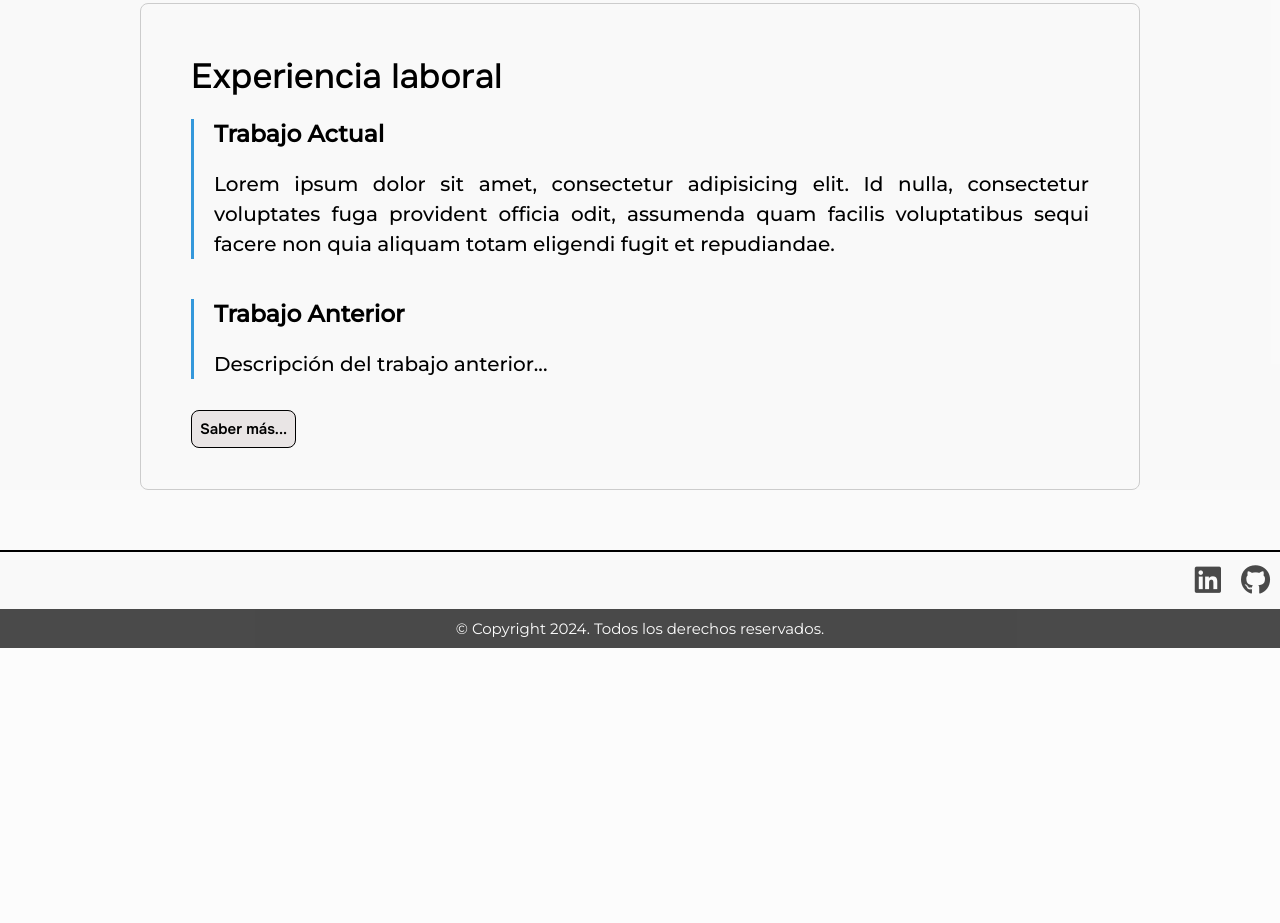
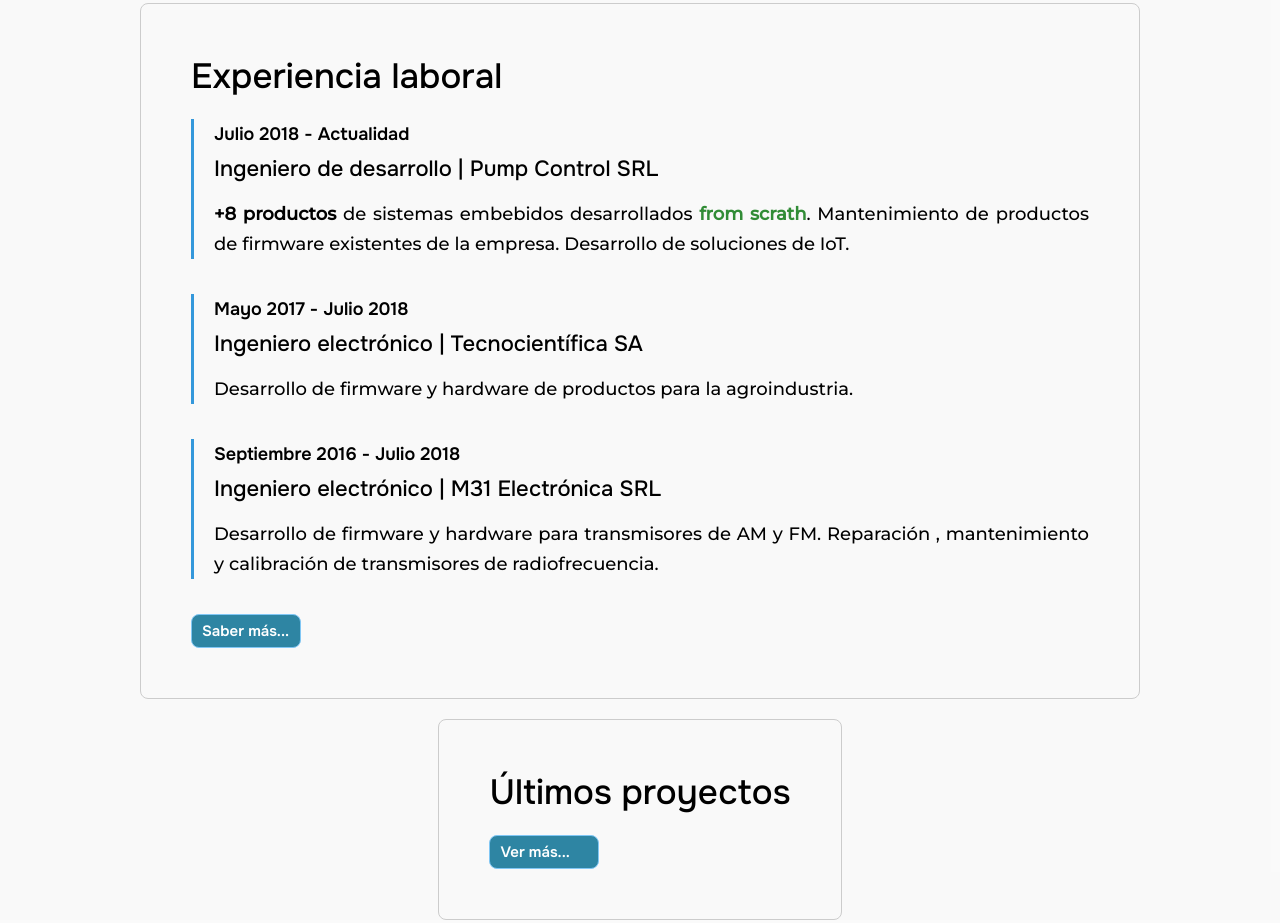
Before and after one commit to gastonvallasciani/web_personal, a plain HTML site: page index.html in a window 1280 px wide. Shown: the part 399-1322 px from the top of the page. Before the commit the page ends 1047 px from the top, so only its background shows below. Drawn offline with Linux system fonts and the light colour scheme.

Commit message:
Working on homepage last projects section

```diff
--- a/css/style.css
+++ b/css/style.css
@@ -66,6 +66,10 @@
 
 .text_color {
     color: #06740cd2;
+}
+
+.text_bold{
+    font-weight: 600;
 }
 
 .linkedin_icon {
@@ -353,16 +357,25 @@
 }
 
 .homepage_experience_tittle {
-    padding-bottom: 2rem;
+    padding-bottom: 0.5rem;
+    font-family: 'Onest', sans-serif;
+    font-weight: 600;
+}
+
+.homepage_experience_position {
+    padding-bottom: 1.5rem; /* Espacio entre las experiencias */
+    font-family: 'Onest', sans-serif;
+    font-size: 2.2rem;
+    font-weight: 500;
 }
 
 .homepage_experience {
     border-left: 0.3rem solid #3498db; /* Línea vertical para indicar la cronología */
     padding-left: 2rem; /* Espacio a la izquierda de la línea vertical */
-    margin-bottom: 2rem; /* Espacio entre las experiencias */
+    margin-bottom: 1.5rem; /* Espacio entre las experiencias */
     text-align: justify;
     font-family: 'Onest', sans-serif;
-    font-size: 2rem;
+    font-size: 1.8rem;
     font-style: normal;
     font-weight: 500;
     line-height: 3rem;
@@ -373,11 +386,18 @@
     font-size: 1.5rem;
     font-style: normal;
     font-weight: 600;
-    color: #000;
-    border: 1.5px solid #000;
+    color: #fff;
+    border: 1.5px solid #81c7f5;
     border-radius: 0.8rem;
-    padding:0.8rem;
-    background-color: #e9e5e5;
+    padding:0.6rem;
+    padding-left: 1rem;
+    padding-right: 1rem;
+    background-color: #066f92d5;
+    max-width: 11rem;
+}
+
+.homepage_know_more:hover {
+    scale: 1.1;
 }
 /*--------------------------------------------------------------------------------*/
 /*----------------------------About me style--------------------------------------*/
--- a/index.html
+++ b/index.html
@@ -46,8 +46,8 @@
 
                 </div>
                 <p class="homepage_main_paragrpah">
-                    +6 años de experiencia. <span class="text_color">Ingeniero electrónico y Desarrollador de Sistemas Embebidos</span>. De Buenos Aires, Argentina. <span class="text_opacity"> Especializado en el desarrollo
-                    de sistemas embebidos e IoT.</span>
+                    +6 años de experiencia. <span class="text_color text_bold">Ingeniero electrónico y Desarrollador de Sistemas Embebidos</span>. De Buenos Aires, Argentina. Especializado en el desarrollo
+                    de sistemas embebidos e IoT.
                 </p>
                 <div class="homepage_redes">
                     <div class="linkedin_icon">
@@ -69,15 +69,29 @@
         <section class="homepage_experience_section">
             <h2 class="homepage_experience_section_title">Experiencia laboral</h2>
             <div class="homepage_experience">
-                <h3 class="homepage_experience_tittle">Trabajo Actual</h3>
-                <p>Lorem ipsum dolor sit amet, consectetur adipisicing elit. Id nulla, consectetur voluptates fuga provident officia odit, assumenda quam facilis voluptatibus sequi facere non quia aliquam totam eligendi fugit et repudiandae.</p>
-              </div>
+                <h4 class="homepage_experience_tittle"> Julio 2018 - Actualidad</h4>
+                <h3 class="homepage_experience_position"> Ingeniero de desarrollo | Pump Control SRL</h3>
+                <p> <span class="text_bold">+8 productos</span> de sistemas embebidos desarrollados <span class="text_color text_bold">from scrath</span>. Mantenimiento de productos de firmware existentes de la empresa. Desarrollo de soluciones de IoT. </p>
+            </div>
 
-              <div class="homepage_experience">
-                <h3 class="homepage_experience_tittle">Trabajo Anterior</h3>
-                <p>Descripción del trabajo anterior...</p>
-              </div>
-              <span><a class="homepage_know_more" href="./pages/experience.html">Saber más...</a></span>
+            <div class="homepage_experience">
+                <h4 class="homepage_experience_tittle"> Mayo 2017 - Julio 2018</h4>
+                <h3 class="homepage_experience_position"> Ingeniero electrónico | Tecnocientífica SA</h3>
+                <p> Desarrollo de firmware y hardware de productos para la agroindustria. </p>
+            </div>
+
+            <div class="homepage_experience">
+                <h4 class="homepage_experience_tittle"> Septiembre 2016 - Julio 2018</h4>
+                <h3 class="homepage_experience_position"> Ingeniero electrónico | M31 Electrónica SRL</h3>
+                <p> Desarrollo de firmware y hardware para transmisores de AM y FM. Reparación , mantenimiento y calibración de transmisores de radiofrecuencia. </p>
+            </div>
+            <a class="homepage_know_more" href="./pages/experience.html">Saber más...</a>
+        </section>
+
+        <section class="homepage_experience_section">
+            <h2 class="homepage_experience_section_title">Últimos proyectos</h2>
+
+            <a class="homepage_know_more" href="./pages/project.html">Ver más...</a>
         </section>
     </div>
     <footer class="footer">
```
